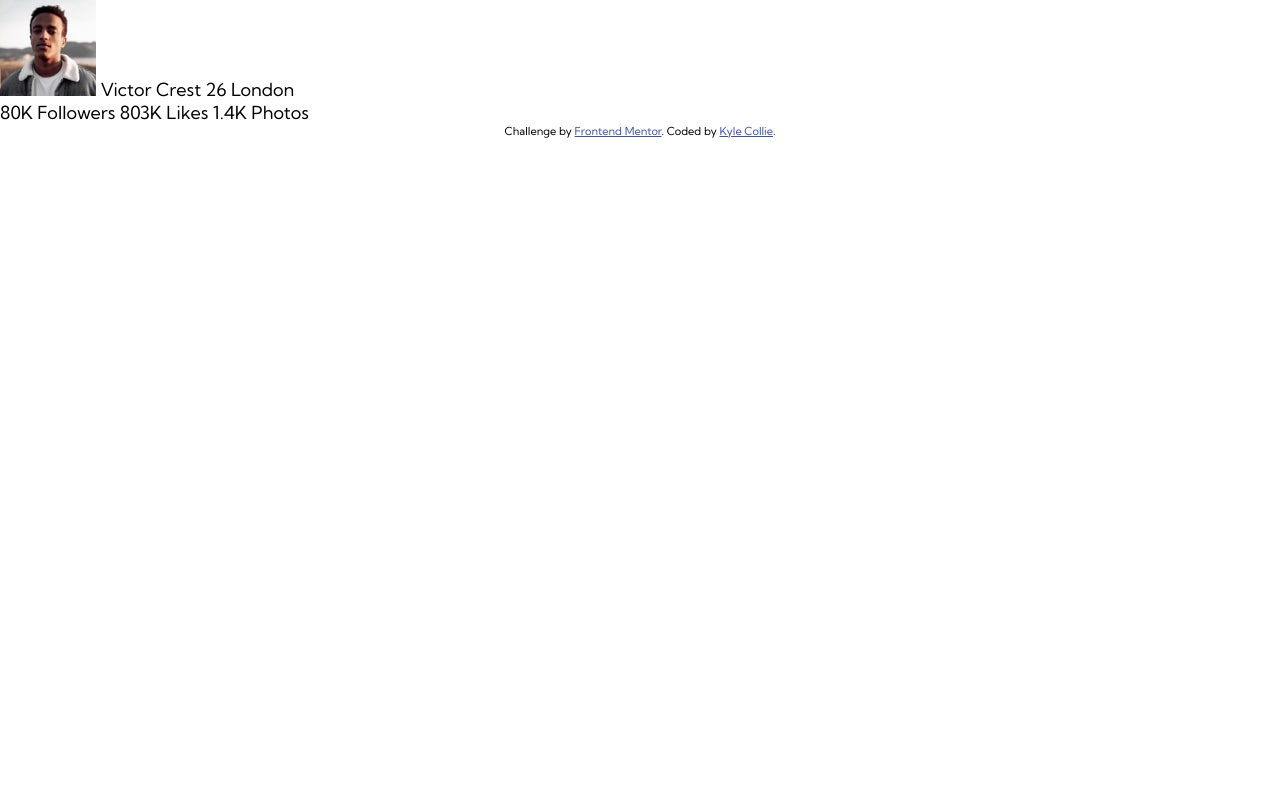
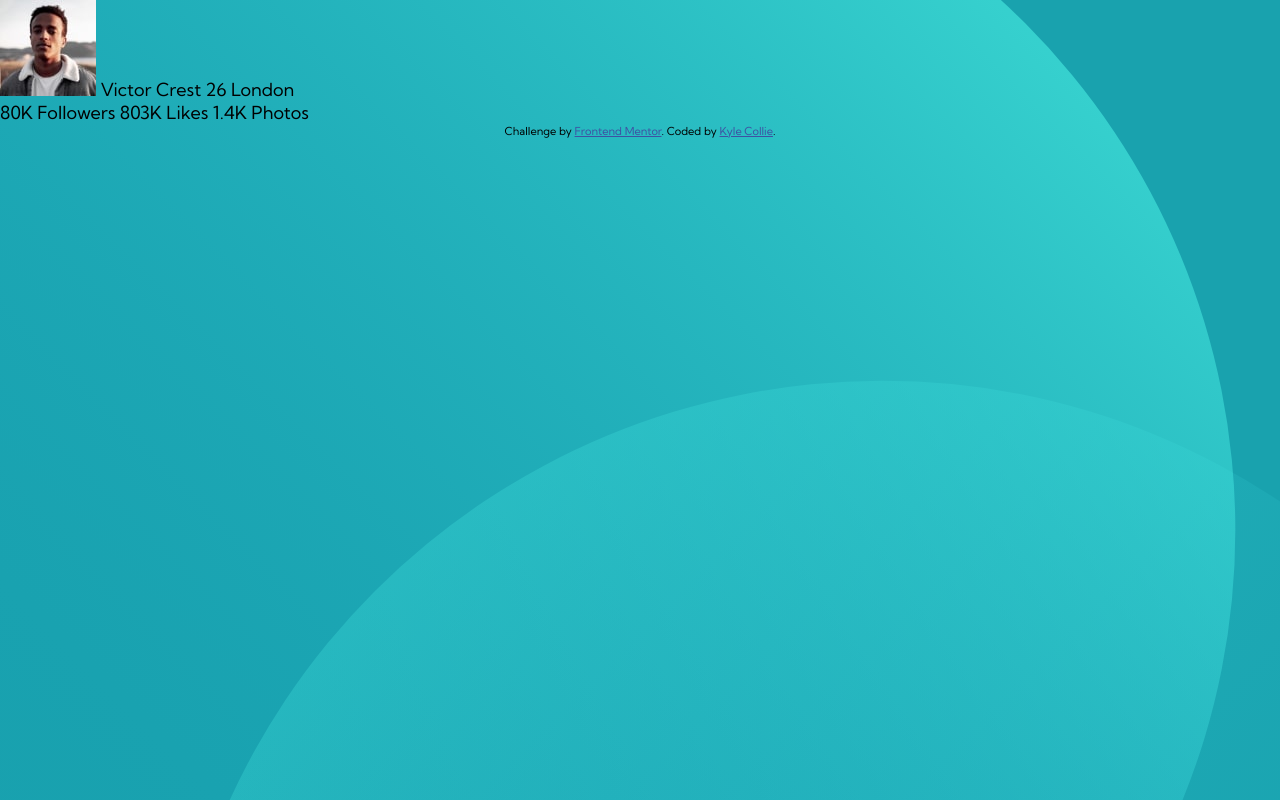
Before and after one commit to kylecollie/profile-card-component-main, a plain HTML site: page index.html in a window 1280 px wide. Drawn offline with nearby package versions, Linux system fonts and the light colour scheme; files that its build step writes are made by us from their sources; files whose address does not match are found by name.

Commit message:
Background styled

```diff
--- a/scss/main.scss
+++ b/scss/main.scss
@@ -11,6 +11,12 @@ body {
   margin: 0;
   font-family: 'Kumbh Sans';
   font-size: 18px;
+  background-color: var(--dark-cyan);
+  background-image: url(../images/bg-pattern-top.svg), url(../images/bg-pattern-bottom.svg);
+  background-position-x: -198px, 164px;
+  background-position-y: -188px, 380px;
+  background-size: 112%;
+  background-repeat: no-repeat;
 }
 
 .attribution {
```
